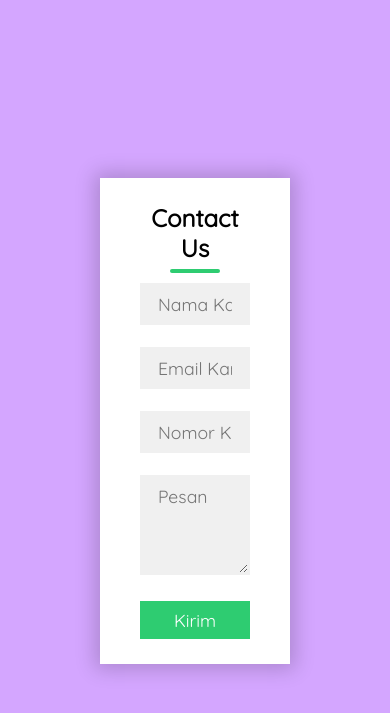
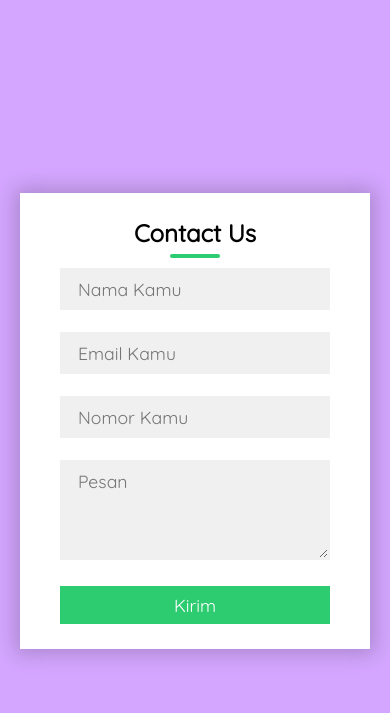
Before and after one commit to MGPP1/biodata-web-mgalihpp, a plain HTML site: page contact.html in a window 390 px wide. Shown: the part 83-796 px from the top of the page. Drawn offline with Linux system fonts and the light colour scheme.

Commit message:
Add files via upload

```diff
--- a/css/style.css
+++ b/css/style.css
@@ -419,9 +419,9 @@ a.active-2 {
 	z-index: -1;
 }
 .contact-box{
-	max-width: 450px;
+	width: 650px;
 	display: grid;
-	grid-template-columns: repeat(1, 1fr);
+	grid-template-columns: repeat(1fr);
 	justify-content: center;
 	align-items: center;
 	text-align: center;
@@ -491,8 +491,8 @@ h2:after{
     background-color: #fff;
 }
 
-@media screen and (max-width: 858px){
+@media only screen and (max-width: 858px){
 	.contact-box{
-		grid-template-columns: 1fr;
+		grid-template-columns: repeat(auto-fill, minmax(350px, 1fr));
 	}
 }
```
Also changed, not shown: fav/favicon-16x16.png.
